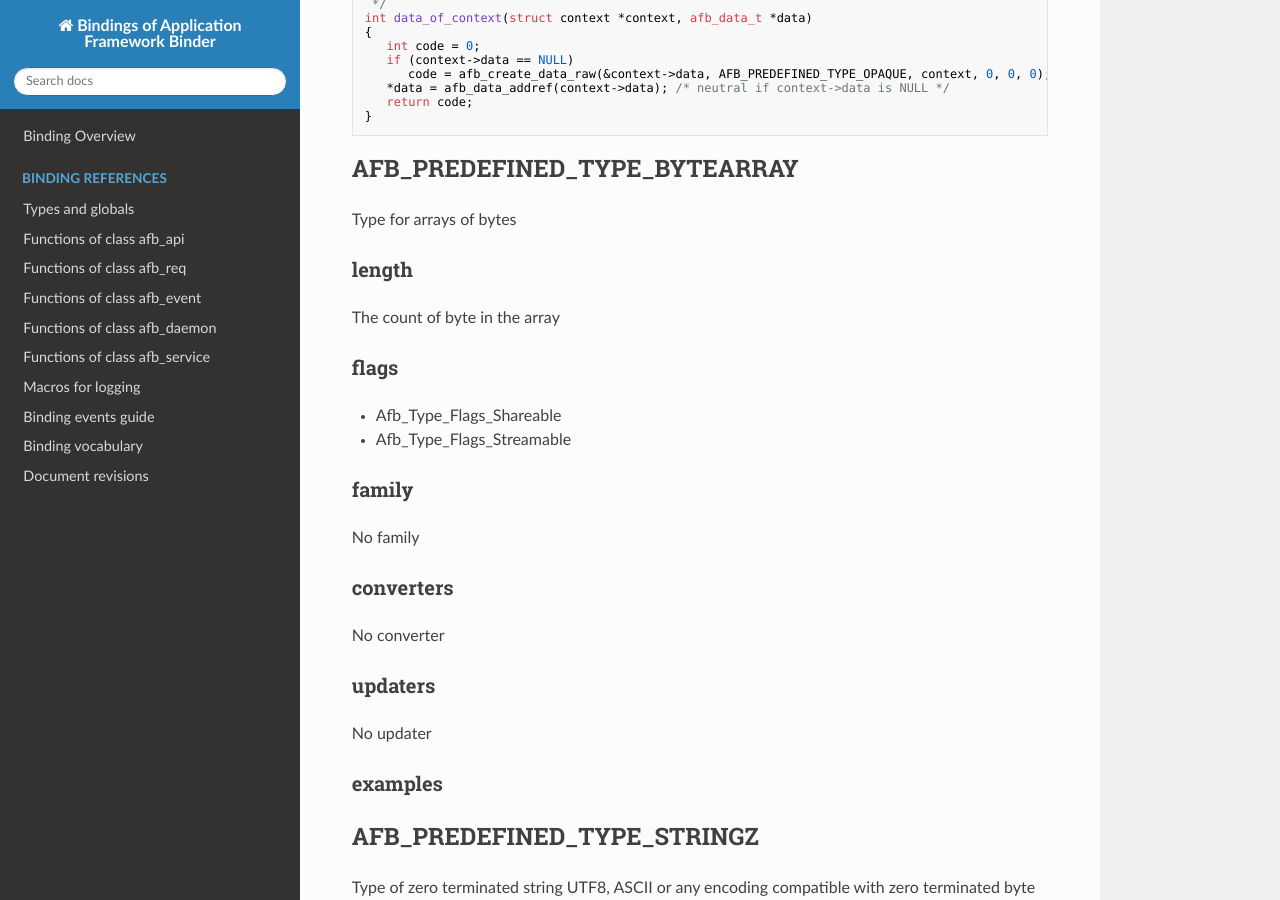
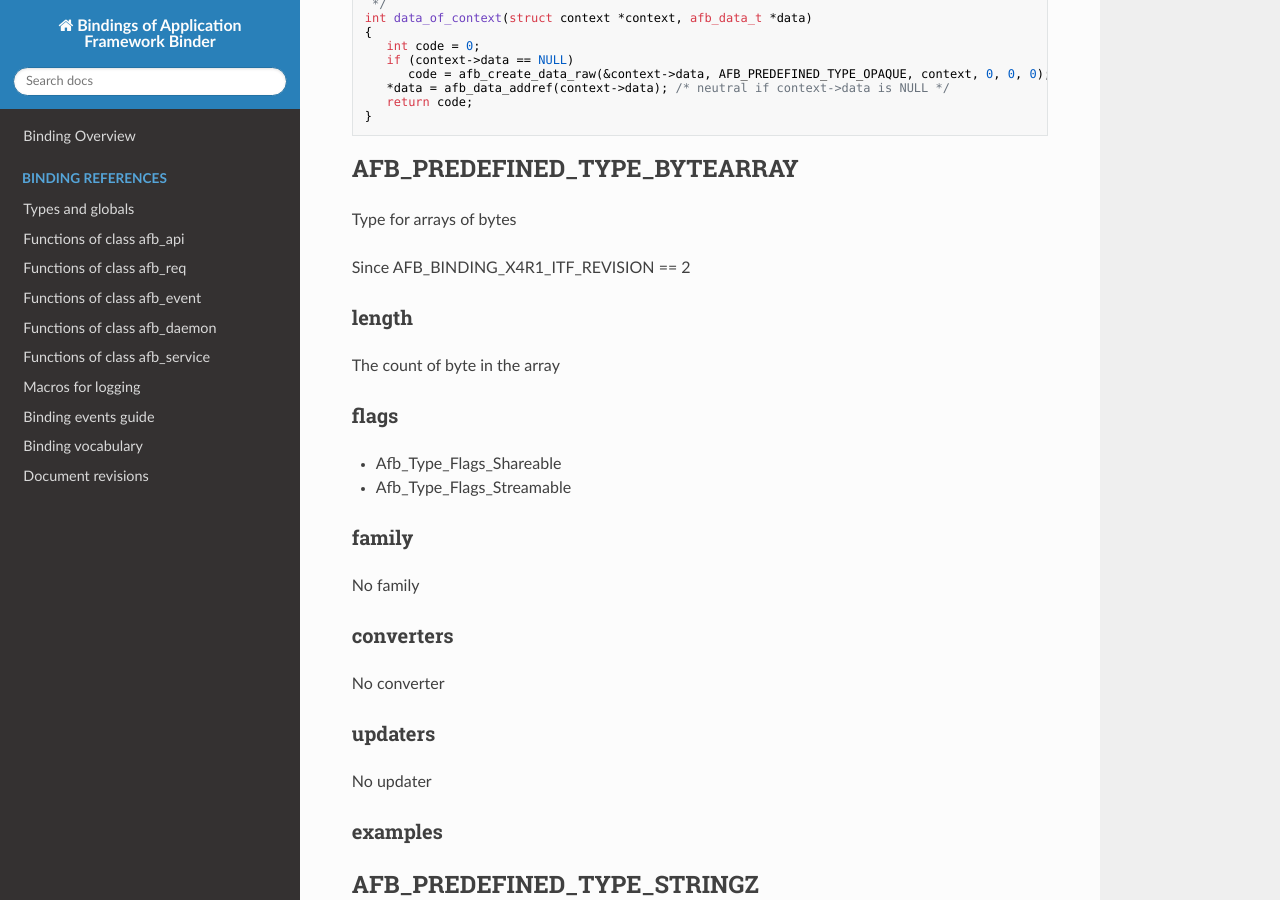
Before and after one commit to redpesk-core/afb-binding, an MkDocs documentation site: the page built from docs/reference-v4/predefined-afb-type.md, in a window 1280 px wide and 900 px high, scrolled down 1927 px. Built offline with MkDocs 1.6.1, drawn with Linux system fonts in a browser that asks for light colours; nearby versions of some CDN libraries; old or Windows-style settings are respelled for this version of MkDocs; some of the changed text lies outside the part shown.

Commit message:
Document availability of types

```diff
--- a/docs/reference-v4/predefined-afb-type.md
+++ b/docs/reference-v4/predefined-afb-type.md
@@ -92,6 +92,8 @@
 ## AFB\_PREDEFINED\_TYPE\_BYTEARRAY
 
 Type for arrays of bytes
+
+Since AFB_BINDING_X4R1_ITF_REVISION == 2
 
 ### length
 
@@ -483,6 +485,8 @@
 
 Type of UUIDs
 
+Since AFB_BINDING_X4R1_ITF_REVISION == 8
+
 ### length
 
 Must be 16
```
